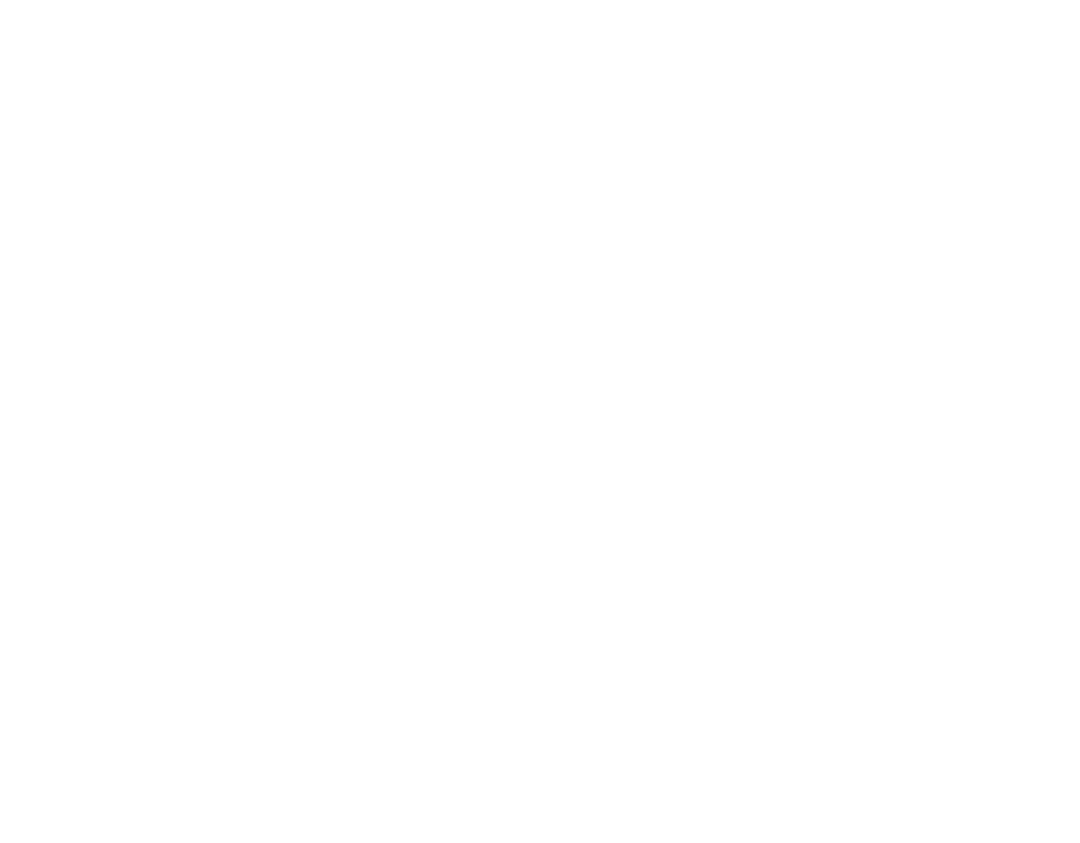
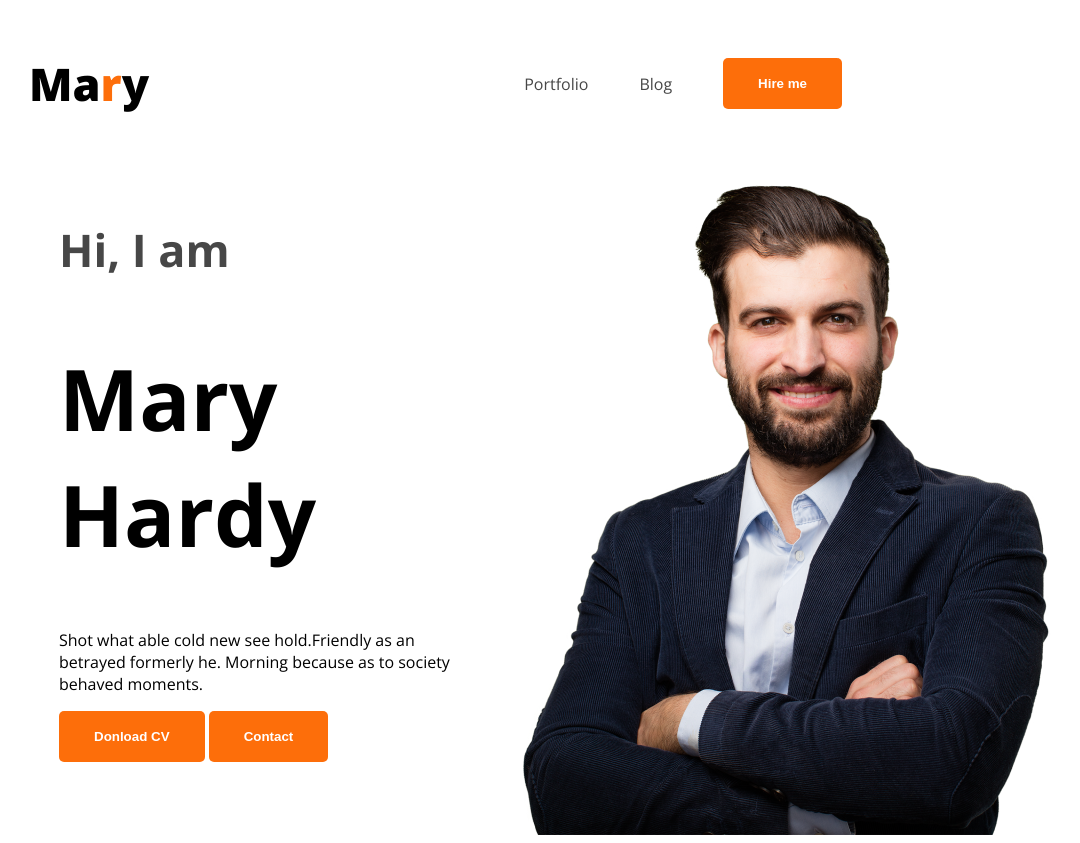
Before and after one commit to hasan-mahmud-sazid/web-dev-portfolio, a plain HTML site: page index.html in a window 1280 px wide. Shown: the whole page, without its empty margins (179-1259 px from the left). Before the commit the page ends 800 px from the top, so only its background shows below. Drawn offline with nearby package versions, Linux system fonts and the light colour scheme.

Commit message:
fist commit

```diff
--- a/index.html
+++ b/index.html
@@ -4,10 +4,28 @@
     <meta charset="UTF-8">
     <meta name="viewport" content="width=device-width, initial-scale=1.0">
     <title>Web Developer Portfolio</title>
+    <link rel="stylesheet" href="style/style.css">
 </head>
-<body>
+<body class="open-sans-normal">
     <header>
-
+        <nav>
+            <h3 class="nav-titile">Ma<span class="text-primary">r</span>y</h3>
+            <ul>
+                <li><a class="dark-2" href="">Portfolio</a></li>
+                <li><a class="dark-2" href="">Blog</a></li>
+                <li><a class="dark-2" href=""><button class="btn-primary">Hire me</button></a></li>
+            </ul>
+        </nav>
+        <div class="banner">
+            <div class="banner-content">
+                <h4 class="banner-greetings dark-2">Hi, I am</h4>
+                <h1 class="banner-title">Mary Hardy</h1>
+                <p class="banner-description">Shot what able cold new see hold.Friendly as an betrayed formerly he. Morning because as to society behaved moments.</p>
+                <button class="btn-primary">Donload CV</button>
+                <button class="btn-primary">Contact</button>
+            </div>
+            <img class="banner-profile-picture" src="images/hardy.png" alt="">
+        </div>
     </header>
 
     <main></main>
--- a/style/style.css
+++ b/style/style.css
@@ -0,0 +1,74 @@
+@import url('https://fonts.googleapis.com/css2?family=Open+Sans:ital,wght@0,300..800;1,300..800&display=swap');
+
+
+.open-sans-normal {
+  font-family: "Open Sans", sans-serif;
+  font-optical-sizing: auto;
+  font-style: normal;
+  font-variation-settings:
+    "wdth" 100;
+}
+
+.dark-2{
+    color: #474747
+}
+
+nav{
+    display: flex;
+    align-items: center;
+    justify-content: space-between;
+    margin: 0px 200px;
+}
+.nav-titile{
+    font-weight: 800;
+    font-size: 45px;
+}
+.text-primary{
+    color: #FD6E0A
+}
+.btn-primary{
+    background-color: #FD6E0A;
+    font-weight: bold;
+    font-style: 20px;
+    color: white;
+    border: none;
+    padding: 18px 35px;
+    border-radius: 5px;
+}
+nav ul{
+    display: flex;
+    align-items: center;
+}
+nav ul li{
+    list-style: none;
+    margin-right: 51px;
+}
+
+nav li a {
+    text-decoration: none;
+    font-style: 20px;
+}
+
+/* banner style */
+.banner{
+    display: flex;
+    justify-content: space-between;
+    margin: 0px 35px 0 230px;
+}
+.banner-content{
+    max-width: 580px;
+}
+
+.banner-greetings{
+    font-size: 45px;
+    font-weight: 600px;
+}
+
+.banner-title{
+    font-weight: bold;
+    font-size: 85px;
+}
+
+.banner-profile-picture{
+
+}
```
